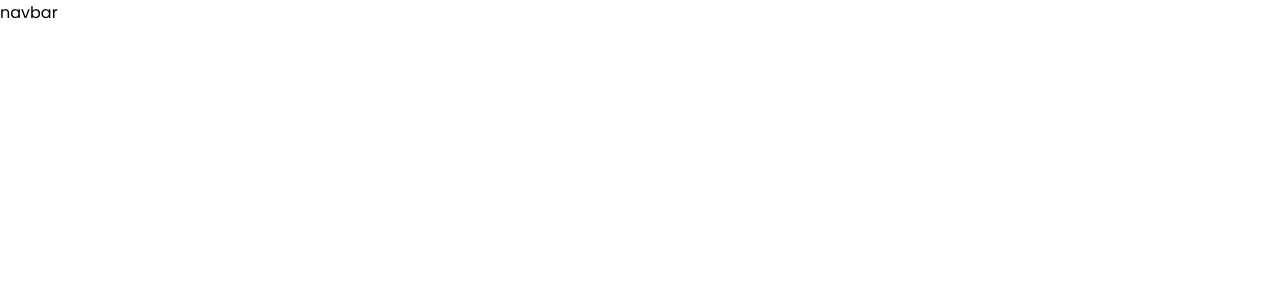
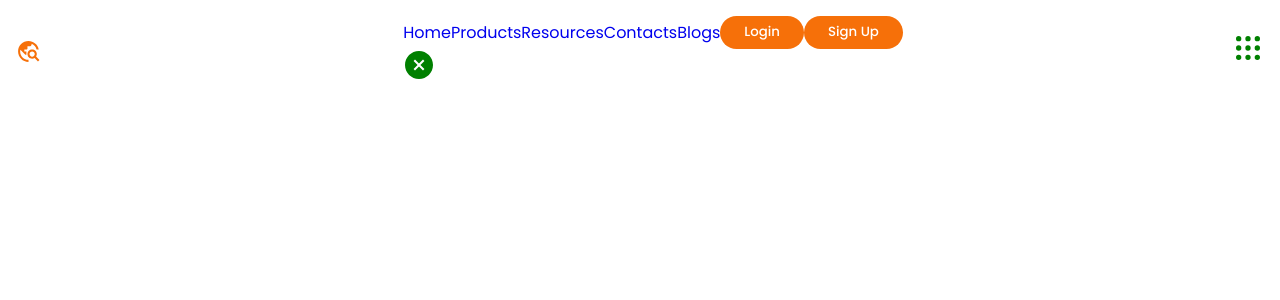
Before and after one commit to gopikrish-gk/travelwebsite, a React (Create React App) app: page / in a window 1280 px wide. Shown: the top 300 px of the page. Built offline with nearby package versions, Linux system fonts and the light colour scheme.

Commit message:
navbar-mobile-view-almost-complete

```diff
--- a/src/App.css
+++ b/src/App.css
@@ -37,6 +37,7 @@ li{
 .icon{
     font-size: 2rem;
     cursor: pointer;
+    color: green;
 }
 .flex{
     display: flex;
--- a/src/components/Navbar/navbar.css
+++ b/src/components/Navbar/navbar.css
@@ -1 +1,103 @@
-/*# sourceMappingURL=navbar.css.map */
+/* colors */
+:root {
+  --PrimaryColor: hsl(26, 93%, 50%);
+  --HoverColor: hsl(26, 90%, 42%);
+  --whiteColor: hsl(0, 0%, 100%);
+  --blackColor: hsl(0, 0%, 18%);
+  --textColor: hsl(240, 1%, 48%);
+  --whiteColorDeam: hsl(0, 0%, 93%);
+  --greyBg: hsl(0, 0%, 96%);
+  --greyText: rgb(190, 190, 190);
+  --inputColor: hsl(330, 12%, 97%);
+}
+
+.navbarSection .header {
+  position: fixed;
+  display: flex;
+  align-items: center;
+  justify-content: space-between;
+  background: transparent;
+  width: 100%;
+  padding: 1rem;
+  z-index: 1000;
+}
+.navbarSection .header .logoDiv .logo {
+  color: var(--whiteColor);
+  font-weight: 500;
+  cursor: pointer;
+  align-items: center;
+  justify-content: center;
+}
+.navbarSection .header .logoDiv .logo .icon {
+  color: var(--PrimaryColor);
+  font-size: 25px;
+}
+@media screen and (max-width: 768px) {
+  .navbarSection .header .navBar {
+    background: white;
+    position: absolute;
+    height: -moz-max-content;
+    height: max-content;
+    padding: 1rem;
+    width: 100%;
+    top: 0;
+    left: -500%;
+    box-shadow: 0 2px 4px rgba(209, 209, 209, 0.904);
+    transition: 0.5s ease;
+    z-index: 1000;
+  }
+  .navbarSection .header .navBar .navLists {
+    flex-direction: column;
+    justify-content: center;
+    width: 100%;
+    margin: auto;
+  }
+  .navbarSection .header .navBar .navLists .navItem {
+    padding: 1rem 0;
+  }
+  .navbarSection .header .navBar .navLists .navItem .navLink {
+    color: var(--textColor);
+    font-size: 0.9rem;
+    font-weight: 600;
+  }
+  .navbarSection .header .navBar .navLists .navItem .navLink:hover {
+    color: var(--PrimaryColor);
+  }
+  .navbarSection .header .navBar .navLists .headerBtns {
+    flex-direction: column;
+  }
+  .navbarSection .header .navBar .navLists .headerBtns .btn {
+    margin-top: 1rem;
+  }
+  .navbarSection .header .navBar .navLists .headerBtns .btn a {
+    font-weight: 600;
+  }
+  .navbarSection .header .navBar .navLists .headerBtns .btn a:hover {
+    color: var(--whiteColor);
+  }
+  .navbarSection .header .navBar .navLists .headerBtns .loginBtn {
+    background: none;
+    border: 1px solid var(--PrimaryColor);
+  }
+  .navbarSection .header .navBar .navLists .headerBtns .loginBtn a {
+    color: var(--PrimaryColor);
+  }
+  .navbarSection .header .navBar .navLists .headerBtns .loginBtn:hover {
+    background: var(--HoverColor);
+  }
+  .navbarSection .header .navBar .navLists .headerBtns .loginBtn:hover a {
+    color: var(--whiteColor);
+  }
+  .navbarSection .header .navBar .closeNavbar {
+    position: absolute;
+    top: 1rem;
+    right: 1.5rem;
+    color: var(--PrimaryColor);
+  }
+  .navbarSection .header .navBar .closeNavbar:hover .icon {
+    color: var(--HoverColor);
+  }
+  .navbarSection .header .activeNavbar {
+    left: 0;
+  }
+}/*# sourceMappingURL=navbar.css.map */
--- a/src/components/Navbar/navbar.jsx
+++ b/src/components/Navbar/navbar.jsx
@@ -1,10 +1,77 @@
+import React, { useState } from "react";
 
-import React from "react";
-import './navbar.css'
+import { MdTravelExplore } from "react-icons/md";
+import { AiFillCloseCircle } from "react-icons/ai";
+import { TbGridDots } from "react-icons/tb";
+import './navbar.css';
+
 
 const Navbar = () =>{
+    //code to toggle/show navbar
+    const[active,setActive]=useState('navBar')
+    const showNav =()=>{
+        setActive('navBar activeNavbar')
+    }
+    // code to remove  bar
+    const removeNav =()=>{
+        setActive('navBar')
+    }
+
     return (
-        <div>navbar</div>
+        <section className="navbarSection">
+            <div className="header">
+
+                <div className="logoDiv">
+                    <a href="" className="logo">
+                        <h1 className="flex"><MdTravelExplore className="icon"/>Gk</h1>
+                    </a>
+                </div>
+
+                <div className={active}>
+                    <ul className="navLists flex">
+
+                        <li className="navItem">
+                            <a href="#" className="navLink">Home</a>
+                        </li>
+
+                        <li className="navItem">
+                            <a href="#" className="navLink">Products</a>
+                        </li>
+
+                        <li className="navItem">
+                            <a href="#" className="navLink">Resources</a>
+                        </li>
+
+                        <li className="navItem">
+                            <a href="#" className="navLink">Contacts</a>
+                        </li>
+
+                        <li className="navItem">
+                            <a href="#" className="navLink">Blogs</a>
+                        </li>
+
+                        <div className="headerBtns flex">
+                            <button className="btn loginBtn">
+                                <a href="#">Login</a>
+                            </button>
+                            <button className="btn loginBtn">
+                                <a href="#">Sign Up</a>
+                            </button>
+                        </div>
+
+                    </ul>
+                            <div onClick={removeNav} className="closeNavbar">
+                                <AiFillCloseCircle className="icon"/>
+                            </div>
+
+
+                </div>
+
+                <div onClick={showNav} className="toggleNavbar">
+                    <TbGridDots className="icon"/>
+                </div>
+            </div>
+        </section>
     )
 }
 
--- a/src/components/Navbar/navbar.scss
+++ b/src/components/Navbar/navbar.scss
@@ -0,0 +1,127 @@
+/* colors */
+:root {
+    --PrimaryColor: hsl(26, 93%, 50%);
+    --HoverColor: hsl(26, 90%, 42%);
+    --whiteColor: hsl(0, 0%, 100%);
+    --blackColor: hsl(0, 0%, 18%);
+    --textColor: hsl(240, 1%, 48%);
+    --whiteColorDeam: hsl(0, 0%, 93%);
+    --greyBg: hsl(0, 0%, 96%);
+    --greyText: rgb(190, 190, 190);
+    --inputColor: hsl(330, 12%, 97%);
+}
+
+.navbarSection {
+    .header {
+        position: fixed;
+        display: flex;
+        align-items: center;
+        justify-content: space-between;
+        background: transparent;
+        width: 100%;
+        padding: 1rem;
+        z-index: 1000;
+
+        .logoDiv {
+            .logo {
+                color: var(--whiteColor);
+                font-weight: 500;
+                cursor: pointer;
+                align-items: center;
+                justify-content: center;
+
+                .icon {
+                    color: var(--PrimaryColor);
+                    font-size: 25px;
+
+                }
+
+            }
+        }
+
+        @media screen and (max-width:768px) {
+            .navBar {
+                background: white;
+                position: absolute;
+                height: max-content;
+                padding: 1rem;
+                width: 100%;
+                top: 0;
+                left: -500%;
+                box-shadow: 0 2px 4px rgba(209, 209, 209, .904);
+                transition: .5s ease;
+                z-index: 1000;
+
+                .navLists {
+
+                    flex-direction: column;
+                    justify-content: center;
+                    width: 100%;
+                    margin: auto;
+
+                    .navItem {
+                        padding: 1rem 0;
+
+                        .navLink {
+                            color: var(--textColor);
+                            font-size: .9rem;
+                            font-weight: 600;
+
+                            &:hover {
+                                color: var(--PrimaryColor);
+                            }
+                        }
+                    }
+
+                    .headerBtns {
+                        flex-direction: column;
+
+                        .btn {
+                            margin-top: 1rem;
+
+                            a {
+                                font-weight: 600;
+
+                                &:hover {
+                                    color: var(--whiteColor);
+                                }
+                            }
+                        }
+
+                        .loginBtn {
+                            background: none;
+                            border: 1px solid var(--PrimaryColor);
+
+                            a {
+                                color: var(--PrimaryColor);
+                            }
+
+                            &:hover {
+                                background: var(--HoverColor);
+
+                                a {
+                                    color: var(--whiteColor);
+                                }
+                            }
+                        }
+                    }
+                }
+                .closeNavbar{
+                    position: absolute;
+                    top: 1rem;
+                    right: 1.5rem;
+                    color: var(--PrimaryColor);
+                    &:hover .icon{
+                            color: var(--HoverColor);
+                    }
+                }
+
+            }
+            .activeNavbar{
+                left: 0;
+            }
+        }
+
+
+    }
+}
```
Also changed, not shown: 1 other file (tests, documents, lock files or other folders).
